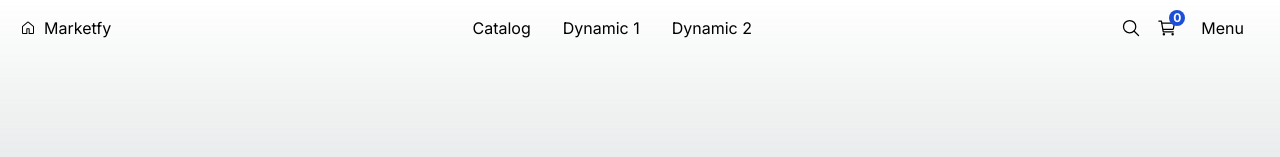
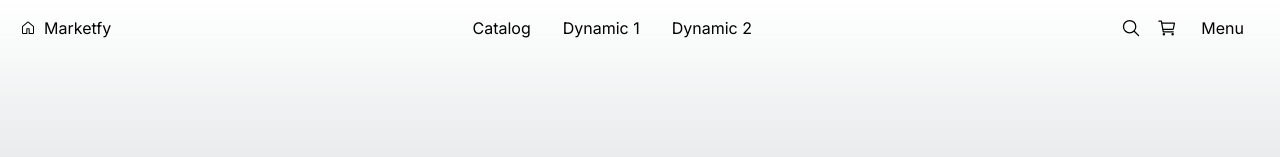
Before and after one commit to LMadrigalArellano/marketfy, a Next.js app: page / in a window 1280 px wide. Shown: the top 157 px of the page. Built offline with nearby package versions, Linux system fonts and the light colour scheme.

Commit message:
LDMA:
Improved cart items number

```diff
--- a/components/data-initializer.tsx/DataInitializer.tsx
+++ b/components/data-initializer.tsx/DataInitializer.tsx
@@ -16,4 +16,8 @@ export const DataInitializer = () => {
 		dispatch(setInitialProducts(persistedState.products));
     dispatch( calculateTotalItems() );
   }, []);
+
+	return (
+		<></>
+	);
 }
--- a/components/navbar/Navbar.tsx
+++ b/components/navbar/Navbar.tsx
@@ -43,10 +43,12 @@ export const Navbar = () => {
 				</Link>
 				<Link href='/cart' className="mx-2 hover:bg-gray-100">
 					<div className="relative ">
-						<span className="absolute text-xs px-1 rounded-full font-bold -top-2 -right-2 bg-blue-700 text-white ">
-							{cartItemCount}
-						</span>
-							<IoCartOutline className="w-5 h-5"/>
+						{cartItemCount > 0 && (
+							<span className="absolute text-xs px-1 rounded-full font-bold -top-2 -right-2 bg-blue-700 text-white ">
+								{ cartItemCount }
+							</span>
+						)}
+						<IoCartOutline className="w-5 h-5"/>
 					</div>
 				</Link>
 
```
